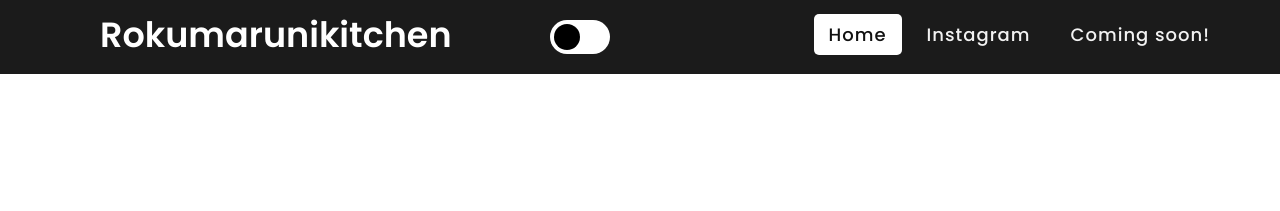
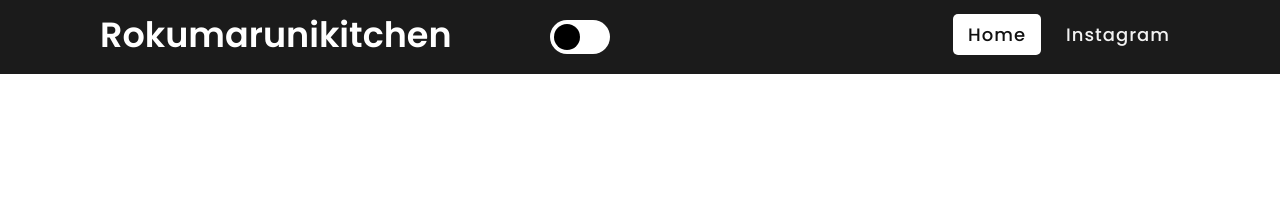
Before and after one commit to Nischalbas/Rokumarunikitchen, a plain HTML site: page Index.html in a window 1280 px wide. Shown: the top 211 px of the page. Drawn offline with Linux system fonts and the light colour scheme.

Commit message:
Update Index.html

```diff
--- a/Index.html
+++ b/Index.html
@@ -10,6 +10,7 @@
       <script data-ad-client="ca-pub-4879103819626703" async src="https://pagead2.googlesyndication.com/pagead/js/adsbygoogle.js"></script>
    </head>
    <body>
+     <!-- Dark mode Start -->
     <div id="container">
         <label class="switch">
             <input type="checkbox">
@@ -17,7 +18,7 @@
         </label>
     </div>
       <nav>
-
+        <!-- Dark mode end -->
          <div class="logo">Rokumarunikitchen</a></div>
          <input type="checkbox" id="click">
          <label for="click" class="menu-btn">
@@ -26,10 +27,12 @@
          <ul>
             <li><a class="active" href="Index.html">Home</a></li>
             <li><a class="insta" onclick="myinsta()">Instagram</a></li>
-            <li><a href="#">Coming soon!</a></li>
+            <li><a href="#"></a></li>
+            <!-- Dark mode for mobile -->
             <li class="mobile1" onclick="myFunction()" ><a href="#">Dark Mode</a></li>
          </ul>
       </nav>
+      <!-- Photo's and details -->
       <h1 style="margin-top: 140px;">OUR SPECIALS</h1>
     <div class="mySlides fade">
         <img class="samosa" src="https://raw.githubusercontent.com/Nischalbas/Rokumarunikitchen/main/Samosa%20again%201.png">
@@ -44,6 +47,9 @@
       <div class="mySlides fade">
         <img class="rasmalai" src="https://raw.githubusercontent.com/Nischalbas/Rokumarunikitchen/main/Rasmali%20again%201.png">
         <h2>Rasmalai</h2><h4><details><summary>What is Rasmalai?</summary><P>Ras Malai is a mix of soft Rabsari, dipped and soaked in sweet Rabri.<br>Rasbari is spongy cottage cheese ball, made with milk, lemon juice, and sugar<br>Rabri is a silky smooth cream made with milk, condense cream, cardamom, almonds, pistachios, cashews, saffron, and sugar</h4></P></details>
+        <!-- End of Photo's and details -->
+
+
       <!-- </div>
 
       <a class="prev" onclick="plusSlides(-1)">&#10094;</a>
@@ -57,6 +63,7 @@
         <span class="dot" onclick="currentSlide(2)"></span>
         <span class="dot" onclick="currentSlide(3)"></span>
       </div>     -->
+
       <br>
       <script async src="https://pagead2.googlesyndication.com/pagead/js/adsbygoogle.js"></script>
 
@@ -93,15 +100,12 @@ Kyomachi to Beppu station: 200¥<BR>
 Fukamachi to Kamegawa station: 200¥<BR></h3>
 
     <h2 class="note">NOTE: We are Only aviable in Oita, beppu and To order Dm us through our Instragram</h2>
-    <br>
-    <br>
-    <br>
+    <img class="instamiddle" src="https://raw.githubusercontent.com/Nischalbas/Rokumarunikitchen/main/Instragramrokumarunimoddle.png" alt="" onclick="myinsta()">
     <br>
     <footer>
       <br>
       <br>
-      <br>
-      <br>
+    <br>
       copyright © 2021-2021 All rights reserved
       </footer>
       <script src="index.js"></script>
```
